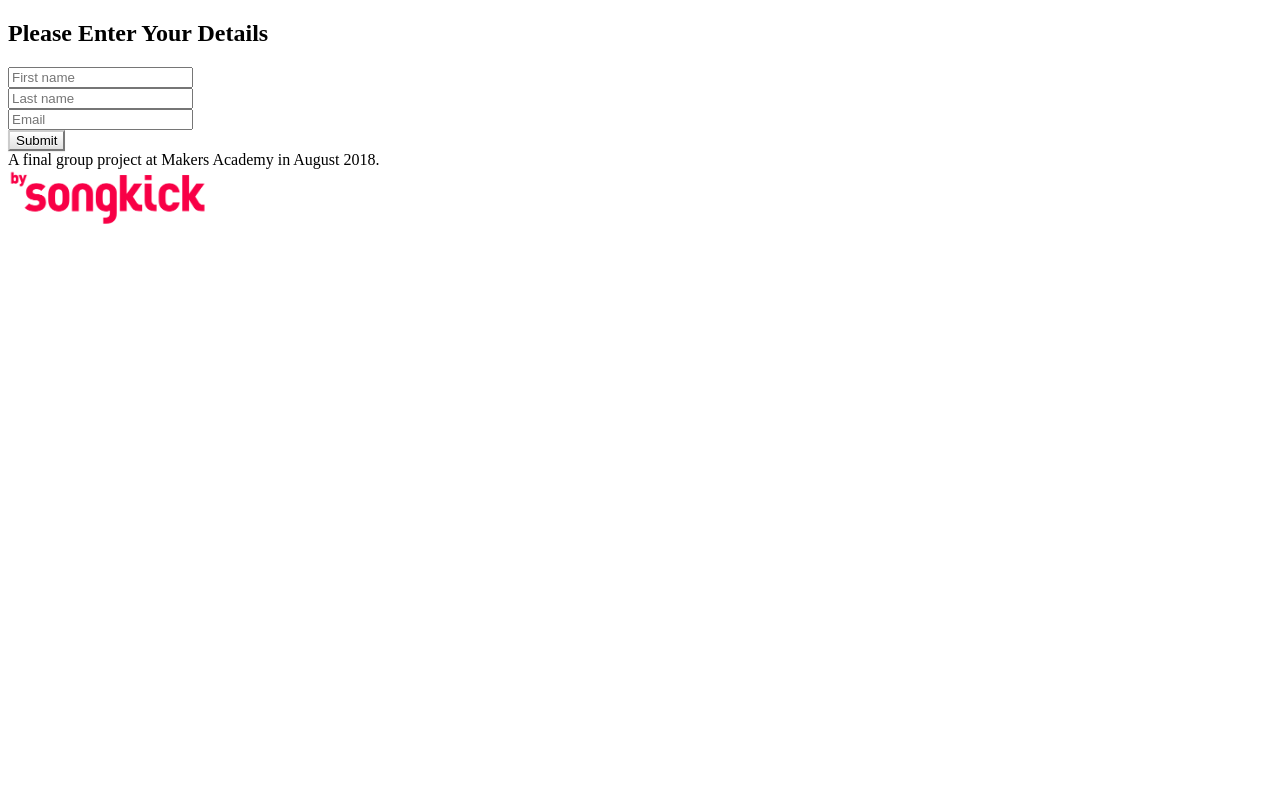
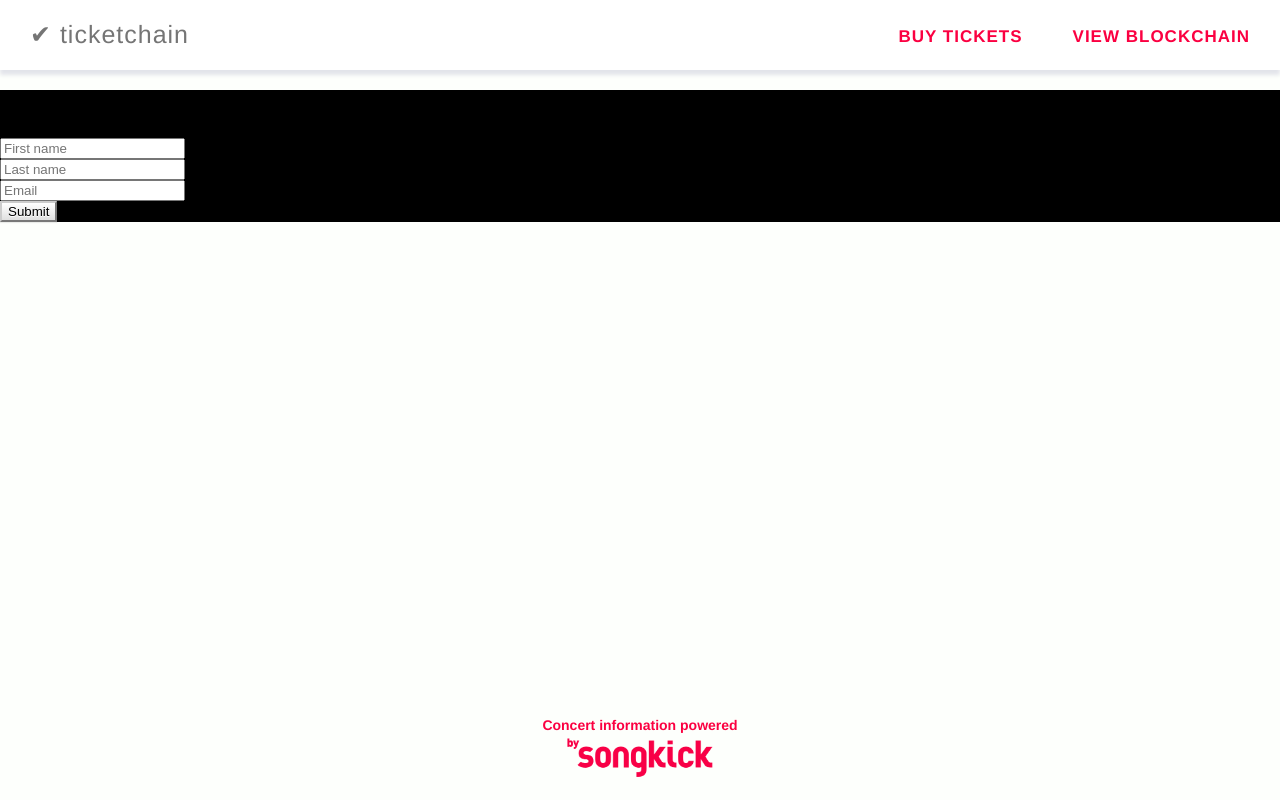
Before and after one commit to jeff1108/Blockchain-ticketing-app, a React (Create React App) app: page / in a window 1280 px wide. Built offline with nearby package versions, Linux system fonts and the light colour scheme.

Commit message:
Basic Header and Footer added to page

```diff
--- a/public/index.html
+++ b/public/index.html
@@ -11,6 +11,7 @@
     <link rel="manifest" href="%PUBLIC_URL%/manifest.json">
     <link rel="shortcut icon" href="%PUBLIC_URL%/favicon.ico">
     <link rel="stylesheet" href="https://maxcdn.bootstrapcdn.com/bootstrap/3.3.7/css/bootstrap-theme.min.css" integrity="sha384-rHyoN1iRsVXV4nD0JutlnGaslCJuC7uwjduW9SVrLvRYooPp2bWYgmgJQIXwl/Sp" crossorigin="anonymous">
+    <link href="https://fonts.googleapis.com/css?family=Oleo+Script" rel="stylesheet">
 
     <!--
       Notice the use of %PUBLIC_URL% in the tags above.
@@ -21,22 +22,12 @@
       work correctly both with client-side routing and a non-root public URL.
       Learn how to configure a non-root public URL by running `npm run build`.
     -->
-    <title>React App</title>
+    <title>ticketchain - Concert tickets validated on the blockchain!</title>
   </head>
   <body>
     <noscript>
       You need to enable JavaScript to run this app.
     </noscript>
     <div id="root"></div>
-    <!--
-      This HTML file is a template.
-      If you open it directly in the browser, you will see an empty page.
-
-      You can add webfonts, meta tags, or analytics to this file.
-      The build step will place the bundled scripts into the <body> tag.
-
-      To begin the development, run `npm start` or `yarn start`.
-      To create a production bundle, use `npm run build` or `yarn build`.
-    -->
   </body>
 </html>
--- a/src/components/App.js
+++ b/src/components/App.js
@@ -6,14 +6,33 @@ import css from '../style/app.css';
 export class App extends Component {
   render() {
     return (
-      <div>
-        <BrowserRouter>
-          <Main />
-        </BrowserRouter>
-        <footer className='App-footer'>
-          <div className='credits'>A final group project at Makers Academy in August 2018.</div>
-          <div className='songkick_logo'><img width={200} alt='Powered by Songkick' src={require('../images/by-songkick-pink.png')} /></div>
-        </footer>
+      <div className='container'>
+        <div className='App-header'>
+          <a href='/'>
+            <div className='header-text'>
+              <h1>✔ ticketchain</h1>
+            </div>
+          </a>
+          <div className='header-links'>
+            <a href='/'>BUY TICKETS</a>
+            <a href='https://blockheads-backend.herokuapp.com/' id='space-left-link'>VIEW BLOCKCHAIN</a>
+          </div>
+        </div>
+        <div className='content'>
+          <BrowserRouter>
+            <Main />
+          </BrowserRouter>
+        </div>
+        <div className='App-footer'>
+          <a href='https://www.songkick.com/'>
+            <div className='footer-container'>
+              <div className='credits'>Concert information powered</div>
+              <div className='songkick_logo'>
+                <img width={150} alt='Powered by Songkick' src={require('../images/by-songkick-pink.png')} />
+              </div>
+            </div>
+          </a>
+        </div>
       </div>
     );
   }
--- a/src/components/Tickets.js
+++ b/src/components/Tickets.js
@@ -27,7 +27,7 @@ class Tickets extends Component {
       <div className='App'>
         <header className='App-header'>
           <h2>Welcome {firstName} {lastName}</h2>
-          <h3 className='App-title'>Checkout concerts in your area:</h3>
+          <h3 className='App-title'>Check out concerts in your area:</h3>
         </header>
         {
           this.state.concerts.map((concert, index) => {
--- a/src/style/app.css
+++ b/src/style/app.css
@@ -0,0 +1,83 @@
+html, body {
+  background-color: #fdfffc;
+  font-family: 'Helvetica Neue', 'Arial', sans-serif;
+  height: 100%;
+  margin: 0 !important;
+  padding: 0 !important;
+}
+
+#root {
+  margin: 0;
+  min-height: 100%;
+}
+
+.container {
+  margin: 0;
+  min-height: 100%;
+}
+
+.content {
+  background-color: black;
+}
+
+h1 {
+  color: #757575;
+  font-size: 25px;
+  font-weight: normal;
+  letter-spacing: 1px;
+  margin: 0;
+  /*text-shadow: 4px 4px #2b2d42;*/
+}
+
+.App-header {
+  background-color: white;
+  box-shadow: 0 5px 4px #E2E4EA;
+  height: 70px;
+}
+
+.header-links {
+  float: right;
+  padding: 27px 30px 10px 20px;
+}
+
+.header-links a {
+  color: #FB0041;
+  letter-spacing: 1px;
+  font-size: 17px;
+  font-weight: bold;
+  text-decoration: none;
+}
+
+#space-left-link {
+  margin: 0 0 0 50px;
+}
+
+.App-footer {
+  background-color: #fdfffc;
+  bottom: 2%;
+  position: fixed;
+  width: 100%;
+}
+
+.footer-container {
+  display: inline-block;
+  margin: 20px auto 0 auto;
+  text-align: center;
+  width: 100%;
+}
+
+.header-text {
+  float: left;
+  padding: 20px 20px 20px 30px;
+}
+
+.credits {
+  color: #FB0041;
+  font-size: 14px;
+  font-weight: bold;
+  margin: 0 0 3px 0;
+}
+
+.songkick_logo {
+
+}
```
Also changed, not shown: 1 other file (tests, documents, lock files or other folders).
